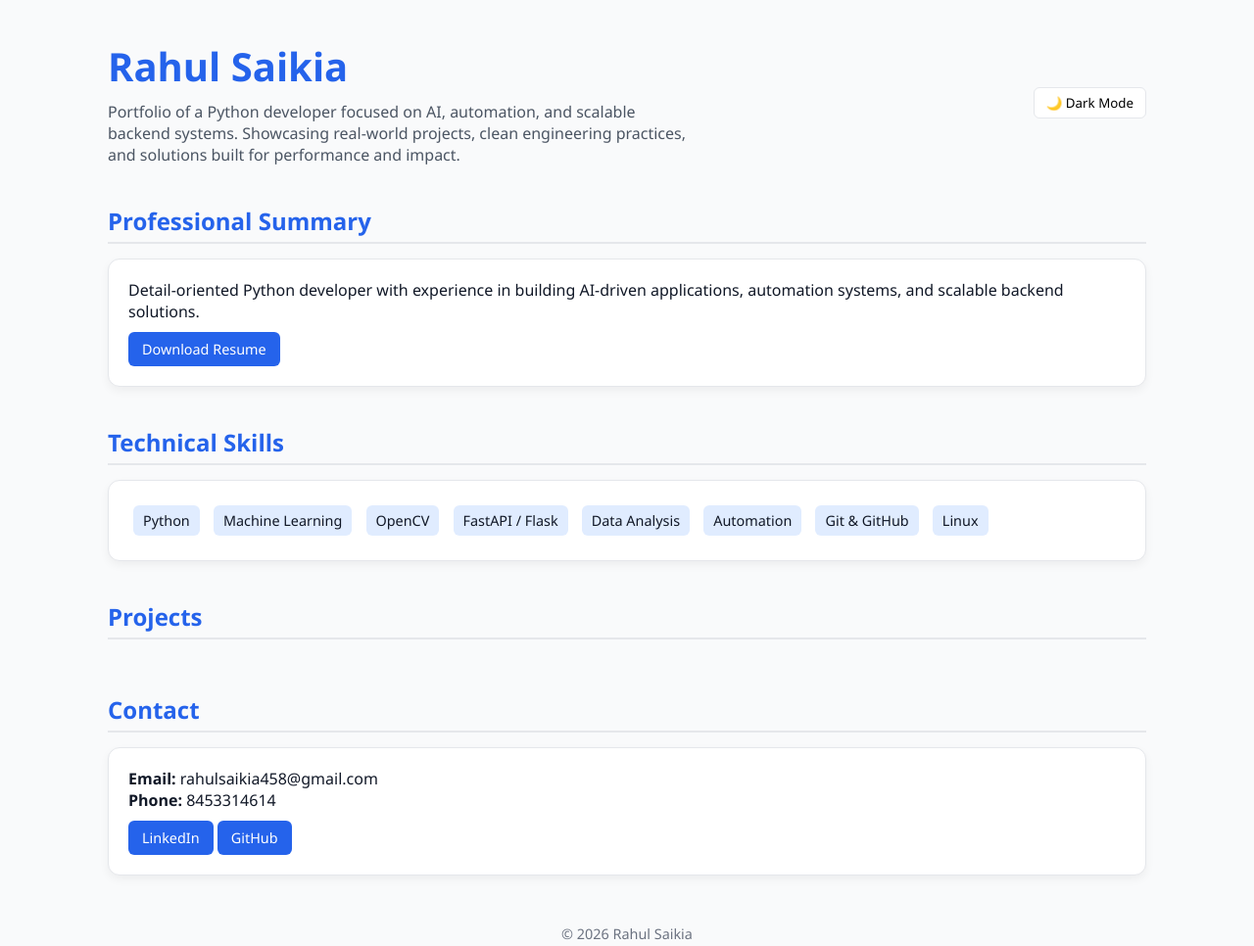
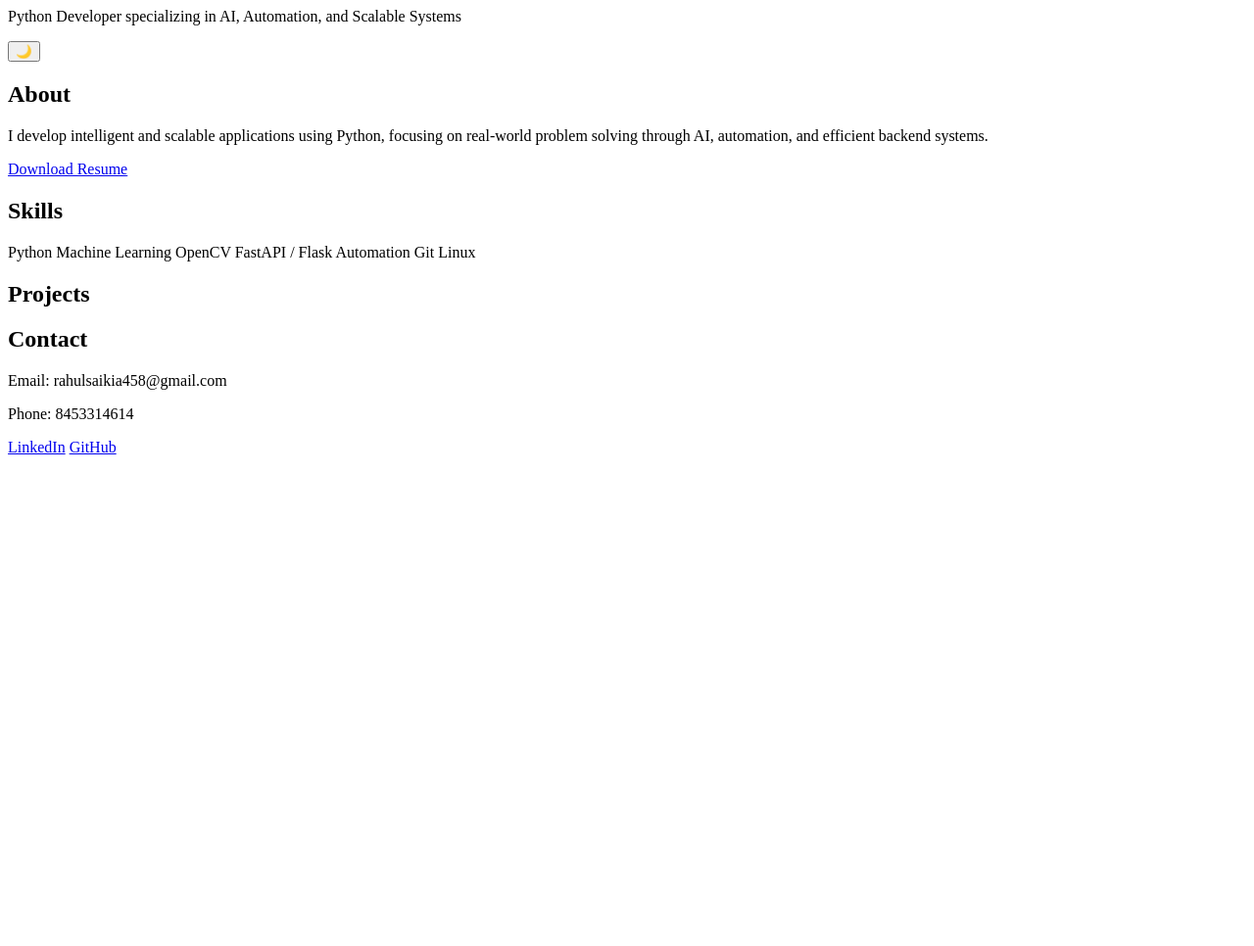
Before and after one commit to RahulSaikia0025/portfolio, a plain HTML site: page index.html in a window 1280 px wide. Shown: the whole page at 98% size. After the commit the page ends 800 px from the top, so only its background shows below. Drawn offline with Linux system fonts and the light colour scheme; no server answers.

Commit message:
Update index.html

```diff
--- a/index.html
+++ b/index.html
@@ -1,172 +1,30 @@
 <!DOCTYPE html>
-<html lang="en">
-<head>
-  <meta charset="UTF-8" />
-  <meta name="viewport" content="width=device-width, initial-scale=1.0" />
-  <title>Rahul Saikia | Python Developer</title>
-
-  <style>
-    :root {
-      --primary: #2563eb;
-      --secondary: #1e40af;
-      --bg: #f9fafb;
-      --text: #111827;
-      --card: #ffffff;
-      --border: #e5e7eb;
-    }
-
-    body.dark {
-      --bg: #0f172a;
-      --text: #f1f5f9;
-      --card: #1e293b;
-      --border: #334155;
-    }
-
-    * {
-      margin: 0;
-      padding: 0;
-      box-sizing: border-box;
-      font-family: "Segoe UI", Tahoma, Geneva, Verdana, sans-serif;
-    }
-
-    body {
-      background: var(--bg);
-      color: var(--text);
-      transition: 0.3s ease;
-    }
-
-    .container {
-      max-width: 1100px;
-      margin: auto;
-      padding: 40px 20px;
-    }
-
-    header {
-      display: flex;
-      justify-content: space-between;
-      align-items: center;
-      margin-bottom: 40px;
-    }
-
-    header h1 {
-      font-size: 2.5rem;
-      color: var(--primary);
-    }
-
-    .toggle {
-      cursor: pointer;
-      padding: 6px 12px;
-      border-radius: 6px;
-      border: 1px solid var(--border);
-      background: var(--card);
-    }
-
-    .section {
-      margin-bottom: 40px;
-      opacity: 0;
-      transform: translateY(20px);
-      transition: all 0.6s ease;
-    }
-
-    .section.show {
-      opacity: 1;
-      transform: translateY(0);
-    }
-
-    .section h2 {
-      margin-bottom: 15px;
-      color: var(--primary);
-      border-bottom: 2px solid var(--border);
-      padding-bottom: 5px;
-    }
-
-    .card {
-      background: var(--card);
-      border: 1px solid var(--border);
-      border-radius: 12px;
-      padding: 20px;
-      box-shadow: 0 4px 10px rgba(0,0,0,0.05);
-      transition: transform 0.3s;
-    }
-
-    .card:hover {
-      transform: translateY(-5px);
-    }
-
-    .grid {
-      display: grid;
-      grid-template-columns: repeat(auto-fit, minmax(250px, 1fr));
-      gap: 20px;
-    }
-
-    .skills span {
-      display: inline-block;
-      background: #e0ecff;
-      padding: 6px 10px;
-      margin: 5px;
-      border-radius: 6px;
-      font-size: 0.9rem;
-    }
-
-    .btn {
-      display: inline-block;
-      margin-top: 10px;
-      padding: 8px 14px;
-      background: var(--primary);
-      color: #fff;
-      text-decoration: none;
-      border-radius: 6px;
-      font-size: 0.9rem;
-      transition: 0.3s;
-    }
-
-    .btn:hover {
-      background: var(--secondary);
-    }
-
-    footer {
-      text-align: center;
-      margin-top: 50px;
-      font-size: 0.9rem;
-      color: #6b7280;
-    }
-  </style>
-</head>
-<body>
-
-  <div class="container">
-
-    <header>
-      <div>
-        <h1>Rahul Saikia</h1>
-        <p style="margin-top:8px; max-width:600px; color:#4b5563;">
-          Portfolio of a Python developer focused on AI, automation, and scalable backend systems. Showcasing real-world projects, clean engineering practices, and solutions built for performance and impact.
+        Python Developer specializing in AI, Automation, and Scalable Systems
       </p>
     </div>
-      <button class="toggle" onclick="toggleDarkMode()">🌙 Dark Mode</button>
+    <button class="toggle" onclick="toggleDarkMode()">🌙</button>
   </header>
 
   <section class="section">
-      <h2>Professional Summary</h2>
+    <h2>About</h2>
     <div class="card">
       <p>
-          Detail-oriented Python developer with experience in building AI-driven
-          applications, automation systems, and scalable backend solutions.
+        I develop intelligent and scalable applications using Python, focusing on
+        real-world problem solving through AI, automation, and efficient backend systems.
       </p>
       <a class="btn" href="resume.pdf" download>Download Resume</a>
     </div>
   </section>
 
   <section class="section">
-      <h2>Technical Skills</h2>
+    <h2>Skills</h2>
     <div class="card skills">
       <span>Python</span>
       <span>Machine Learning</span>
       <span>OpenCV</span>
       <span>FastAPI / Flask</span>
-        <span>Data Analysis</span>
       <span>Automation</span>
-        <span>Git & GitHub</span>
+      <span>Git</span>
       <span>Linux</span>
     </div>
   </section>
@@ -179,56 +37,15 @@
   <section class="section">
     <h2>Contact</h2>
     <div class="card">
-        <p><strong>Email:</strong> rahulsaikia458@gmail.com</p>
-        <p><strong>Phone:</strong> 8453314614</p>
+      <p>Email: rahulsaikia458@gmail.com</p>
+      <p>Phone: 8453314614</p>
       <a class="btn" href="https://www.linkedin.com/in/rahul-saikia-0a51092a4" target="_blank">LinkedIn</a>
       <a class="btn" href="https://github.com/RahulSaikia0025" target="_blank">GitHub</a>
     </div>
   </section>
 
-    <footer>
-      <p>© 2026 Rahul Saikia</p>
-    </footer>
-
 </div>
 
-  <script>
-    function toggleDarkMode() {
-      document.body.classList.toggle("dark");
-    }
-
-    // Scroll animation
-    const sections = document.querySelectorAll(".section");
-    window.addEventListener("scroll", () => {
-      sections.forEach(sec => {
-        const top = sec.getBoundingClientRect().top;
-        if (top < window.innerHeight - 100) {
-          sec.classList.add("show");
-        }
-      });
-    });
-
-    // Fetch projects + add demo button
-    fetch("https://api.github.com/users/RahulSaikia0025/repos")
-      .then(res => res.json())
-      .then(data => {
-        const container = document.getElementById("projects");
-
-        data.slice(0, 6).forEach(repo => {
-          const div = document.createElement("div");
-          div.className = "card";
-
-          div.innerHTML = `
-            <h3>${repo.name}</h3>
-            <p>${repo.description || "No description provided"}</p>
-            <a class="btn" href="${repo.html_url}" target="_blank">GitHub</a>
-            ${repo.homepage ? `<a class="btn" href="${repo.homepage}" target="_blank">Live Demo</a>` : ""}
-          `;
-
-          container.appendChild(div);
-        });
-      });
-  </script>
-
+<script src="script.js"></script>
 </body>
 </html>
```
Lines whose indentation alone changed are shown as unchanged.
